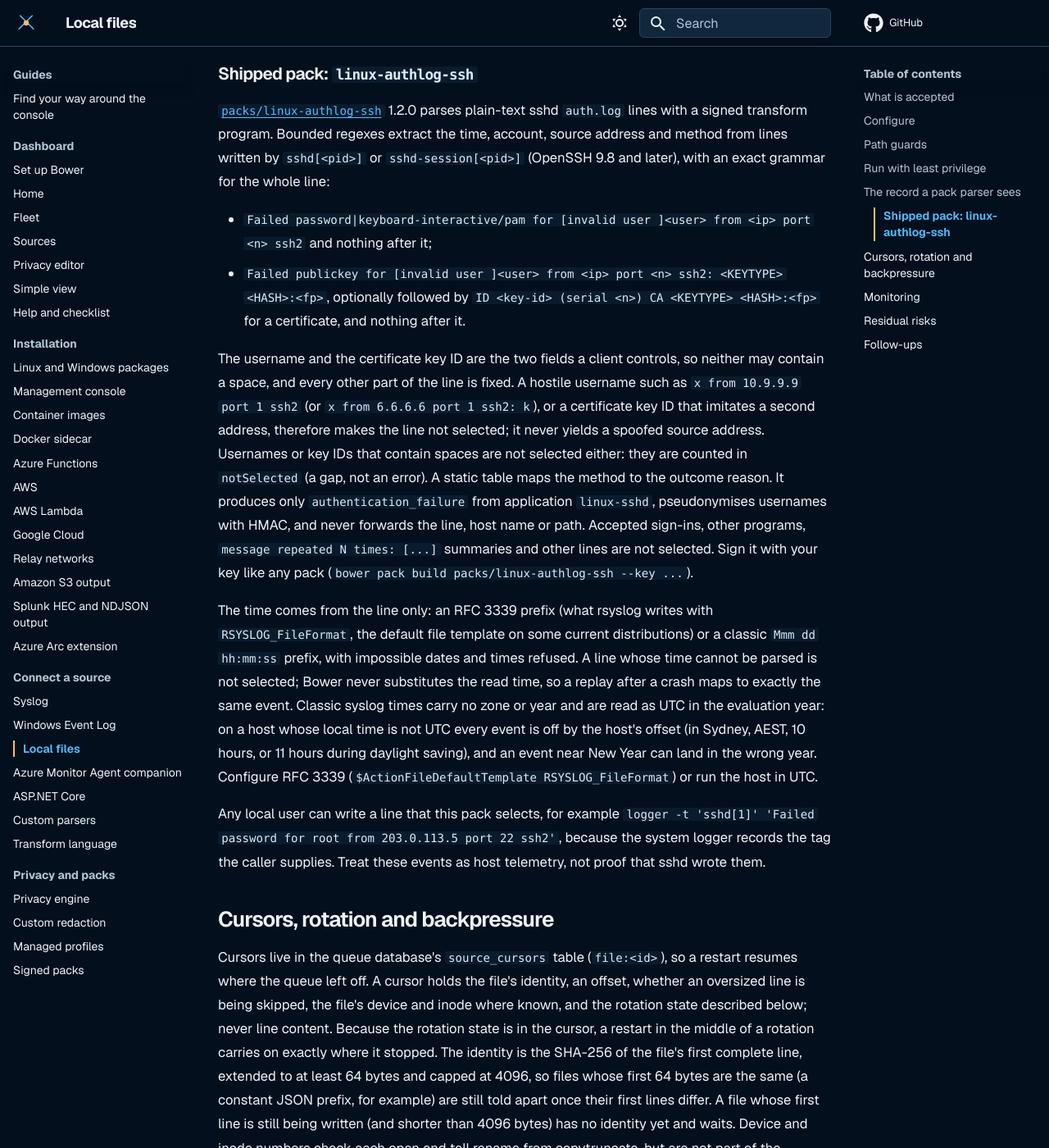
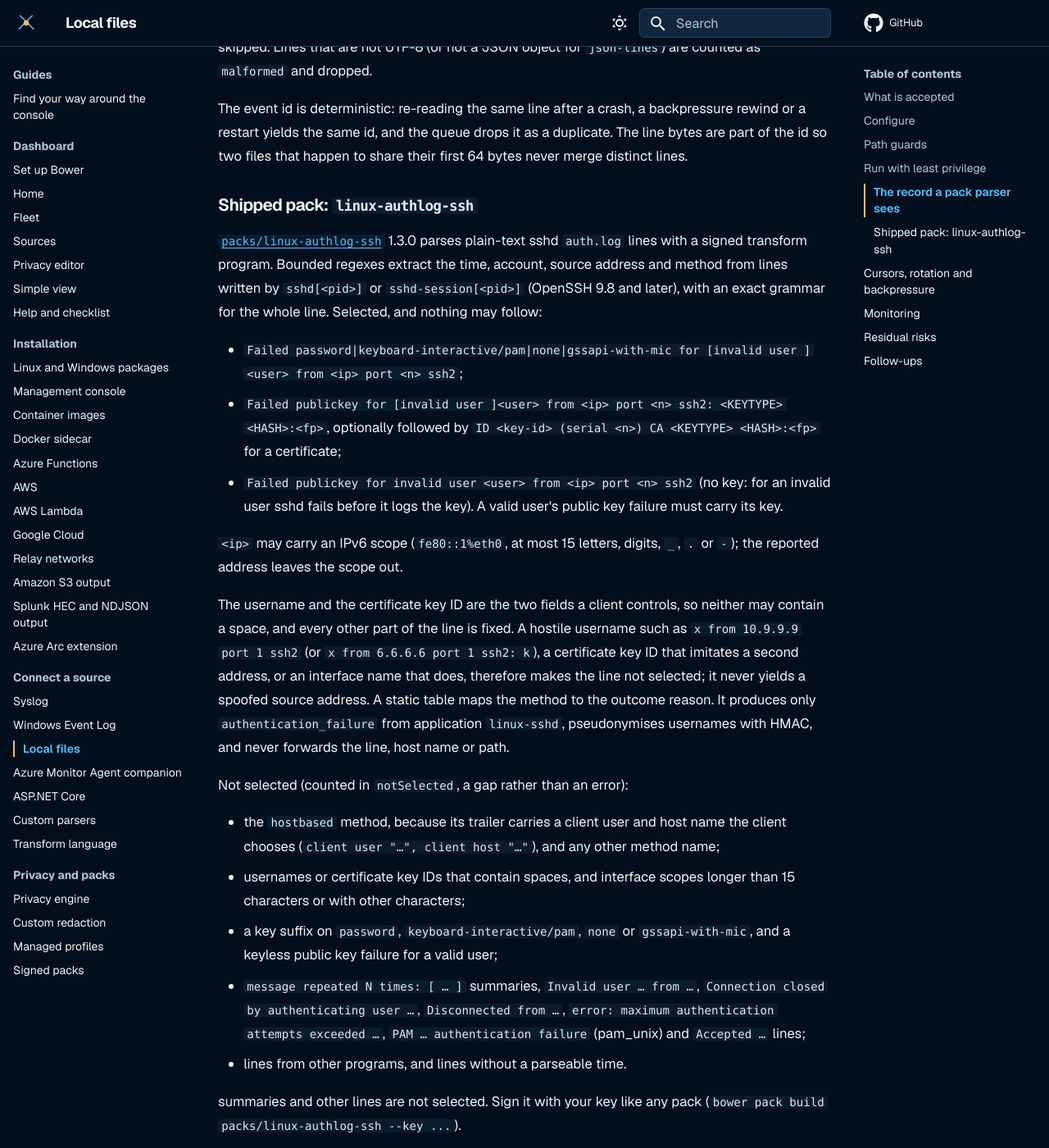
Before and after one commit to jusso-dev/Bower, an MkDocs documentation site: the page built from docs/deployment/file-tail-source.md, in a window 1280 px wide and 1400 px high, scrolled down 4645 px. Shown: the whole window at 82% size. Built offline with MkDocs 1.6.1 and Material for MkDocs 9.7.7, drawn with Linux system fonts in a browser that asks for light colours; some of the changed text lies outside the part shown.

Commit message:
docs(file-tail): drain cap, schema-2 replay, refusal logging, pack 1.3.0 coverage and exclusions
Co-Authored-By: Claude Opus 5.5 <noreply@anthropic.com>

```diff
--- a/docs/deployment/file-tail-source.md
+++ b/docs/deployment/file-tail-source.md
@@ -65,13 +65,14 @@ start-up and refuses a signed `reload`.
 | `maxLinesPerBatch` | `256` | 1–1024 lines per poll. A full poll reads again at once. |
 | `maxBytesPerBatch` | `1048576` | 65536–4194304 bytes scanned per poll (one line may run up to its own limit past it). Also bounds the backward scan for `startAt: end`. |
 | `rotationGracePolls` | `5` | 1–60 polls `path.1` must stay unchanged (size and write time) before the cursor moves to the new file. See [rotation](#cursors-rotation-and-backpressure). |
+| `rotationDrainMaxPolls` | `300` | `rotationGracePolls`–3600. The most polls a rename drain may take; then the cursor moves to the new file anyway. A writer (or an attacker who can write `path.1`) can delay the switch by at most this many polls. |
 | `inputs[].id` | required | 1–63 lowercase letters, digits or hyphens, unique. Names the cursor (`file:<id>`) and the event's source adapter (`file:<id>:<pack>:<parser>`). |
-| `inputs[].path` | required | Absolute, normalised (no `.`, `..`, repeated or trailing separators), no wildcard characters (`* ? [ ] { }`) or control characters, strictly below an allowed root, and read by only one input. Paths that differ only in ASCII case count as the same file, and one input's path may not be another's `path.1`. These rules are applied to canonical paths too (directories resolved through links, so `/var/run/x.log` and `/run/x.log` are the same file), at load and at every read; a directory that does not exist yet is compared as written. |
+| `inputs[].path` | required | Absolute, normalised (no `.`, `..`, repeated or trailing separators), no wildcard characters (`* ? [ ] { }`) or control characters, strictly below an allowed root, and read by only one input. Paths that differ only in ASCII case count as the same file, and one input's path may not be another's `path.1`. These rules are applied to canonical paths too (directories resolved through links, so `/var/run/x.log` and `/run/x.log` are the same file), at load and at every read; a directory that does not exist yet is compared as written. Canonical paths follow `realpath` in both collectors: a `..` after a linked directory goes to that link's real parent. |
 | `inputs[].route` | required | `{ "pack": "<id>", "parser": <index> }`: an active parser of a loaded signed pack. Checked at start-up and before a signed reload. |
 | `inputs[].format` | `text` | `text` or `json-lines`. |
 | `inputs[].startAt` | `end` | `end`: the first start reads only lines written after it. `beginning`: the first start reads the whole file. Either way a restart resumes from the stored cursor. |
 | `inputs[].maxLineBytes` | `16384` | 256–30720. A pack parser reads records of at most 32 KiB, so a longer line could never be parsed. |
-| `inputs[].allowSymlink` | `false` | Allow the file itself to be one symbolic link whose target is a regular file below an allowed root. Directories on the path are never links. The target may not be another input's file, another input's link target, or either one's `path.1` (checked at load and at every read). |
+| `inputs[].allowSymlink` | `false` | Allow the file itself to be one symbolic link whose target is a regular file below an allowed root. Directories on the path are never links. The target may not be another input's file, another input's link target, or either one's `path.1` (checked at load and at every read). If two inputs come to name one file after load, only the input whose resolution changed is refused (state `file-path-refused`, logged once with its id and the reason `overlaps-another-input`, never a path); the other keeps reading. |
 
 There is deliberately no glob form in this version. List each file. Use one input per
 file (for example `auth.log` and `secure` on different hosts are different
@@ -143,26 +144,45 @@ merge distinct lines.
 
 ### Shipped pack: `linux-authlog-ssh`
 
-[`packs/linux-authlog-ssh`](../../packs/linux-authlog-ssh) 1.2.0 parses plain-text sshd
+[`packs/linux-authlog-ssh`](../../packs/linux-authlog-ssh) 1.3.0 parses plain-text sshd
 `auth.log` lines with a signed transform program. Bounded regexes extract the time,
 account, source address and method from lines written by `sshd[<pid>]` or
-`sshd-session[<pid>]` (OpenSSH 9.8 and later), with an exact grammar for the whole line:
+`sshd-session[<pid>]` (OpenSSH 9.8 and later), with an exact grammar for the whole line.
+Selected, and nothing may follow:
 
-- `Failed password|keyboard-interactive/pam for [invalid user ]<user> from <ip> port <n> ssh2`
-  and nothing after it;
+- `Failed password|keyboard-interactive/pam|none|gssapi-with-mic for [invalid user ]<user> from <ip> port <n> ssh2`;
 - `Failed publickey for [invalid user ]<user> from <ip> port <n> ssh2: <KEYTYPE> <HASH>:<fp>`,
   optionally followed by ` ID <key-id> (serial <n>) CA <KEYTYPE> <HASH>:<fp>` for a
-  certificate, and nothing after it.
+  certificate;
+- `Failed publickey for invalid user <user> from <ip> port <n> ssh2` (no key: for an
+  invalid user sshd fails before it logs the key). A valid user's public key failure
+  must carry its key.
+
+`<ip>` may carry an IPv6 scope (`fe80::1%eth0`, at most 15 letters, digits, `_`, `.` or
+`-`); the reported address leaves the scope out.
 
 The username and the certificate key ID are the two fields a client controls, so neither
 may contain a space, and every other part of the line is fixed. A hostile username such as
-`x from 10.9.9.9 port 1 ssh2` (or `x from 6.6.6.6 port 1 ssh2: k`), or a certificate key ID
-that imitates a second address, therefore makes the line not selected; it never yields a
-spoofed source address. Usernames or key IDs that contain spaces are not selected either:
-they are counted in `notSelected` (a gap, not an error). A static table maps the method to
-the outcome reason. It produces only `authentication_failure` from
-application `linux-sshd`, pseudonymises usernames with HMAC, and never forwards the line,
-host name or path. Accepted sign-ins, other programs, `message repeated N times: [...]`
+`x from 10.9.9.9 port 1 ssh2` (or `x from 6.6.6.6 port 1 ssh2: k`), a certificate key ID
+that imitates a second address, or an interface name that does, therefore makes the line
+not selected; it never yields a spoofed source address. A static table maps the method to
+the outcome reason. It produces only `authentication_failure` from application
+`linux-sshd`, pseudonymises usernames with HMAC, and never forwards the line, host name or
+path.
+
+Not selected (counted in `notSelected`, a gap rather than an error):
+
+- the `hostbased` method, because its trailer carries a client user and host name the
+  client chooses (`client user "…", client host "…"`), and any other method name;
+- usernames or certificate key IDs that contain spaces, and interface scopes longer than
+  15 characters or with other characters;
+- a key suffix on `password`, `keyboard-interactive/pam`, `none` or `gssapi-with-mic`, and a
+  keyless public key failure for a valid user;
+- `message repeated N times: [ … ]` summaries, `Invalid user … from …`, `Connection closed by
+  authenticating user …`, `Disconnected from …`, `error: maximum authentication attempts
+  exceeded …`, `PAM … authentication failure` (pam_unix) and `Accepted …` lines;
+- lines from other programs, and lines without a parseable time.
+
 summaries and other lines are not selected. Sign it with your key like any pack
 (`bower pack build packs/linux-authlog-ssh --key ...`).
 
@@ -237,6 +257,12 @@ after a file is deleted and copytruncate keeps them.
   (identity and length) is kept in the cursor too, and only once the switch is committed:
   later growth of that `path.1`, before or after a restart, is counted in `rotationGaps`,
   never lost silently. Keep `delaycompress` so `path.1` stays plain text.
+- **Drain cap.** A `path.1` that keeps changing (a writer that never reopens its file, or
+  someone appending to it on purpose) would hold the cursor there forever. After
+  `rotationDrainMaxPolls` polls in a rename drain (counted in the cursor, so a restart does
+  not reset it) the cursor moves to the new file anyway; whatever is still unread in
+  `path.1` then, and every later write to it, is counted in `rotationGaps`. A writer can
+  delay the switch by at most that many polls.
 - **startAt: end** scans back from the end for the last complete line within
   `maxBytesPerBatch` bytes (stopping promptly on shutdown). Without a newline in that window
   it starts at the end and skips the rest of the line being written.
@@ -258,10 +284,18 @@ code), `offset` (durable position), and counters since start: `linesRead`, `byte
 `tooLarge`, `malformed`, `oversized`, `blank`, `rotations`, `rotationGaps`,
 `backpressure`, `readErrors`, `submitFailures`, `cursorConflicts`, `lastLineAt` and
 `lastPollAt`. They are metadata only and reset on restart. Failure codes:
-`file-path-refused`, `file-read-failed`, `file-cursor-invalid` (a stored cursor this
-version did not write; never reset silently), `file-cursor-conflict`,
+`file-path-refused`, `file-read-failed`, `file-cursor-invalid` (a damaged cursor of the
+current schema; never reset silently), `file-cursor-conflict`,
 `file-submit-failed` and `file-source-failed`. A failing input backs off from the poll
 interval up to 60 seconds and keeps retrying.
+
+A refused input is logged once when it becomes refused (event 1121 in the C# collector), with
+its id and a reason code only: `path`, `rotated-path`, `overlaps-another-input` or `handle`.
+
+Cursors from another build are never interpreted. The cursor schema is 2; a stored cursor
+with any other `schemaVersion` (the pre-release builds wrote 1, without the rotation state)
+replays the current file from its start and counts one `rotationGaps` entry: lines may be
+delivered twice (the queue deduplicates what it still holds), never skipped.
 
 Alert on `rotationGaps` and on a state other than `running` or `waiting`. List the
 pack's `applicationName`/`environment` in `BOWER_SOURCE_EXPECTATIONS` to degrade
```
Also changed, not shown: docs/security/pack-runtime-catalogue.md (+21 -15 lines).
